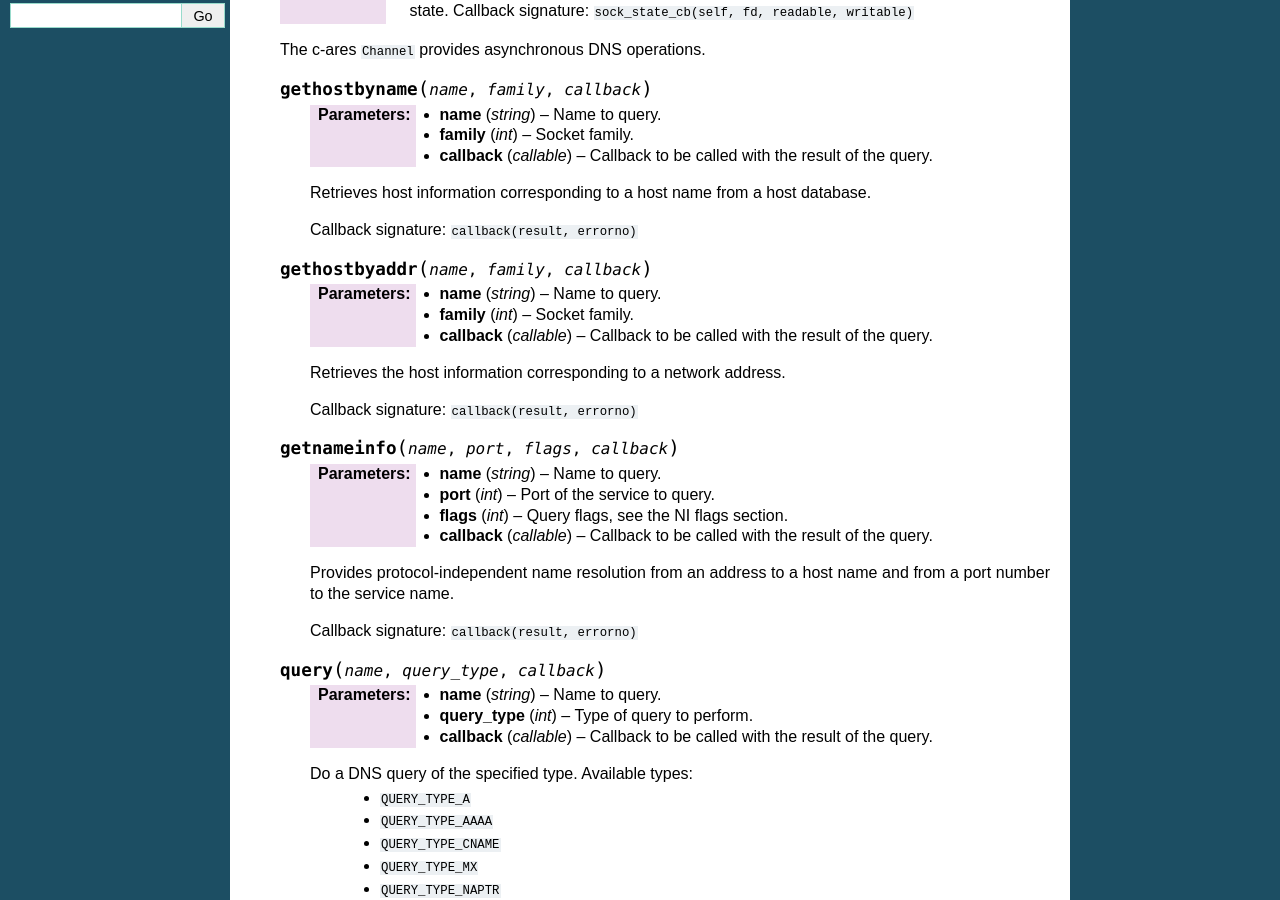
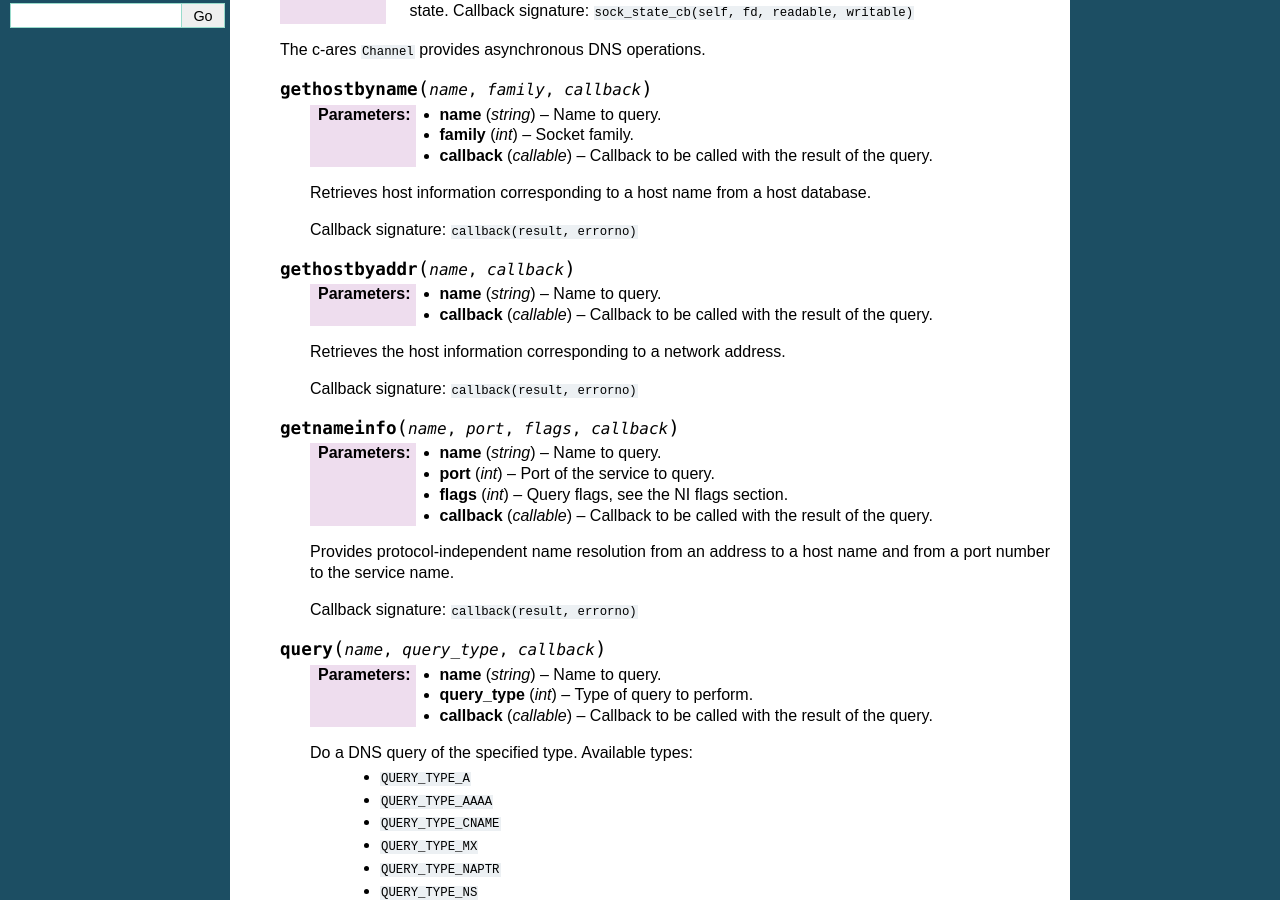
Before and after one commit to saghul/pycares, a Sphinx documentation site: the page built from docs/channel.rst, in a window 1280 px wide and 900 px high, scrolled down 539 px. Built offline with Sphinx 7.4.7, drawn with Linux system fonts in a browser that asks for light colours.

Commit message:
Updated documentation for Channel.gethostbyaddr

```diff
--- a/docs/channel.rst
+++ b/docs/channel.rst
@@ -57,11 +57,9 @@ Ares Channel
         Callback signature: ``callback(result, errorno)``
 
 
-    .. py:method:: gethostbyaddr(name, family, callback)
+    .. py:method:: gethostbyaddr(name, callback)
 
         :param string name: Name to query.
-
-        :param int family: Socket family.
 
         :param callable callback: Callback to be called with the result of the query.
 
```
